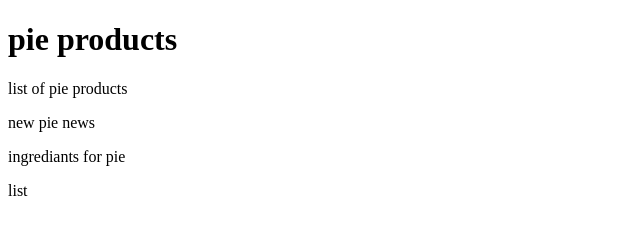
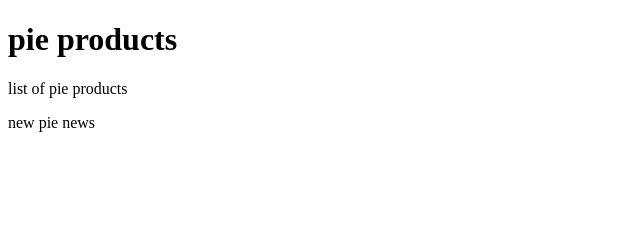
Before and after one commit to gittest9/com.pie.demo, a plain HTML site: page WebContent/index.html in a window 1280 px wide. Shown: the whole page, without its empty margins (0-640 px from the left). Drawn offline with Linux system fonts and the light colour scheme.

Commit message:
Revert "bug fix"
This reverts commit 2da837b79b021ed2ed3e7a61819c7feb9be973dd.

```diff
--- a/WebContent/index.html
+++ b/WebContent/index.html
@@ -8,7 +8,5 @@
 <h1> pie products</h1>
 <p>list of pie products</p>
 <span>new pie news</span>
-<p>ingrediants for pie</p>
-<p>list</p>
 </body>
 </html>
```
